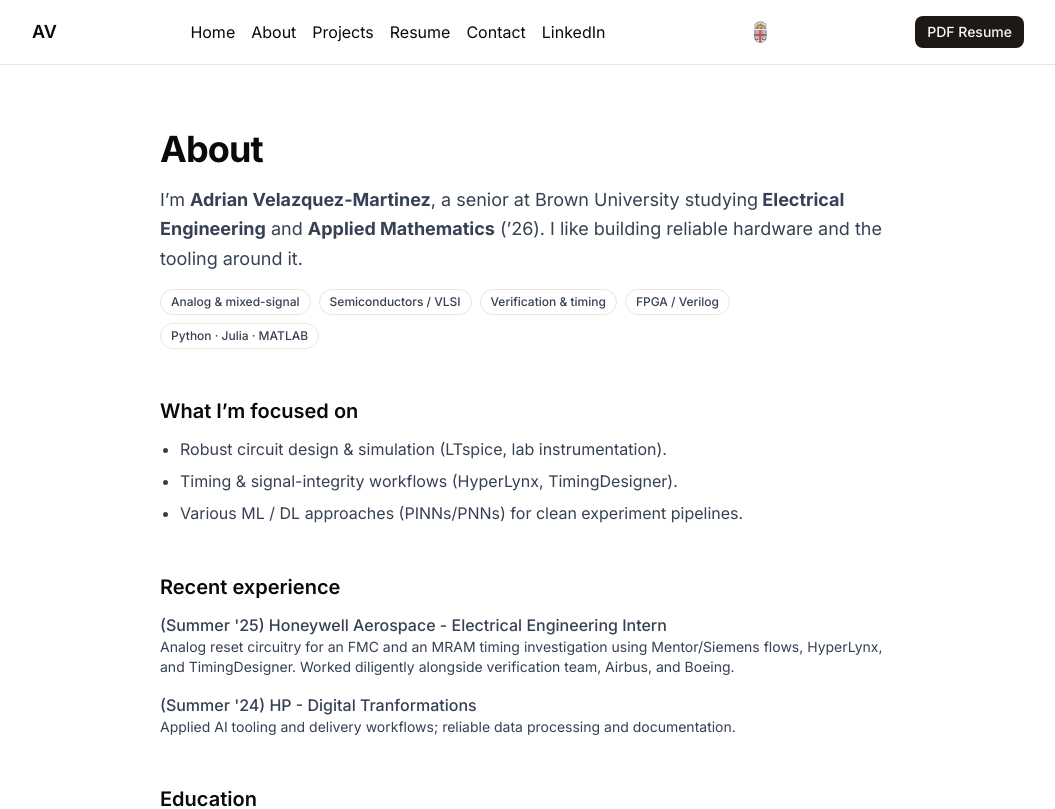
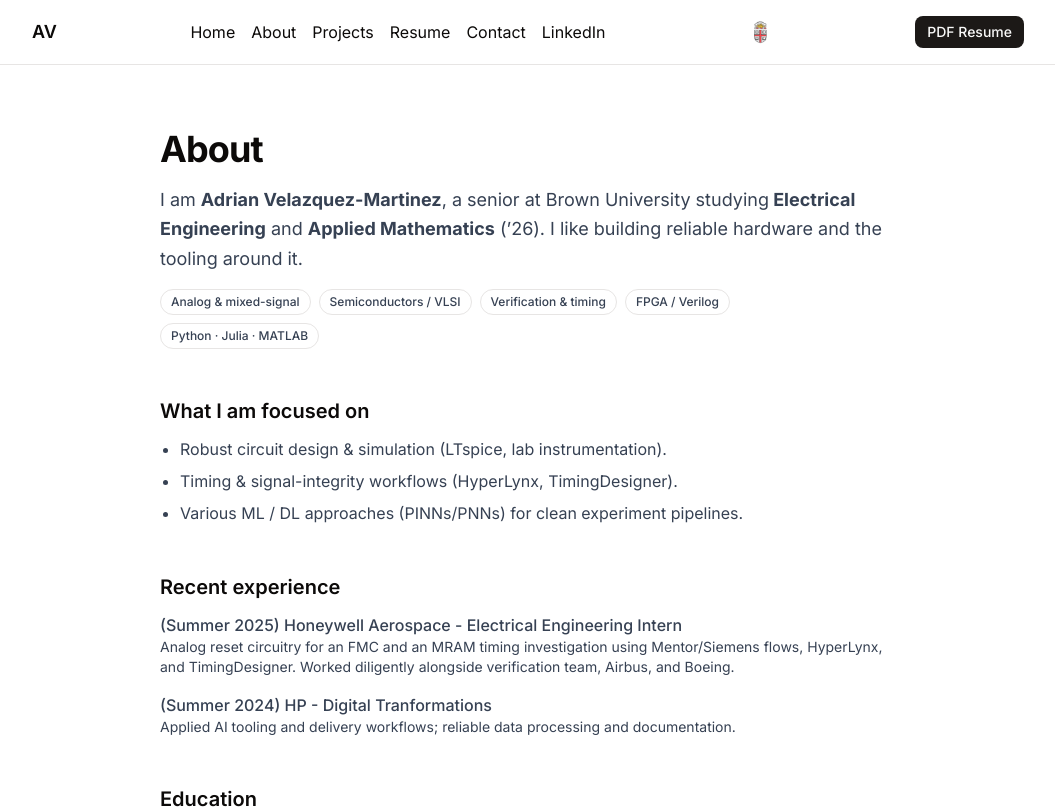
Before and after one commit to adryvlz/portfolio, a Next.js app: page /about in a window 1280 px wide. Shown: the top 809 px of the page, without its empty margins (112-1167 px from the left). Built offline with nearby package versions, Linux system fonts and the light colour scheme.

Commit message:
fix characters

```diff
--- a/src/app/about/page.tsx
+++ b/src/app/about/page.tsx
@@ -1,11 +1,12 @@
 // src/app/(marketing)/about/page.tsx
 import Link from "next/link";
 import { Button } from "@/components/ui/button";
+/* eslint-disable react/no-unescaped-entities */
 
 export const metadata = {
   title: "About — Adrian Velazquez",
   description:
-    "Brown University EE × Applied Math ’26. Hardware-minded engineer focused on reliable circuits, semiconductors, and applied ML.",
+    "Brown University EE × Applied Math 2026. Hardware-minded engineer focused on reliable circuits, semiconductors, and applied ML.",
 };
 
 function Badge({ children }: { children: React.ReactNode }) {
@@ -31,7 +32,7 @@
       <header className="space-y-4">
         <h1 className="text-4xl font-bold tracking-tight">About</h1>
         <p className="text-lg leading-relaxed text-gray-700 dark:text-gray-300">
-          I’m <strong>Adrian Velazquez-Martinez</strong>, a senior at Brown University studying
+          I am <strong>Adrian Velazquez-Martinez</strong>, a senior at Brown University studying
           <strong> Electrical Engineering</strong> and <strong>Applied Mathematics</strong> (’26).
           I like building reliable hardware and the tooling around it.
         </p>
@@ -44,7 +45,7 @@
         </div>
       </header>
 
-      <Section title="What I’m focused on">
+      <Section title="What I am focused on">
         <ul className="list-disc pl-5 space-y-2">
           <li>Robust circuit design & simulation (LTspice, lab instrumentation).</li>
           <li>Timing & signal-integrity workflows (HyperLynx, TimingDesigner).</li>
@@ -55,7 +56,7 @@
       <Section title="Recent experience">
         <div className="space-y-4">
           <div>
-            <h3 className="font-medium"> (Summer '25) Honeywell Aerospace - Electrical Engineering Intern</h3>
+            <h3 className="font-medium"> (Summer 2025) Honeywell Aerospace - Electrical Engineering Intern</h3>
             <p className="text-sm">
               Analog reset circuitry for an FMC and an MRAM timing investigation using
               Mentor/Siemens flows, HyperLynx, and TimingDesigner. Worked diligently
@@ -63,7 +64,7 @@
             </p>
           </div>
           <div>
-            <h3 className="font-medium"> (Summer '24) HP - Digital Tranformations</h3>
+            <h3 className="font-medium"> (Summer 2024) HP - Digital Tranformations</h3>
             <p className="text-sm">
               Applied AI tooling and delivery workflows; reliable data processing and documentation.
             </p>
```
